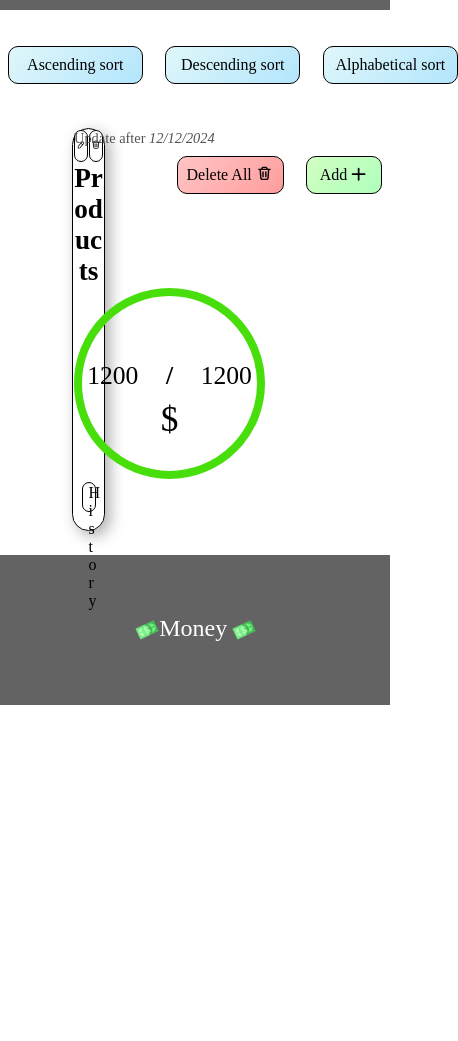
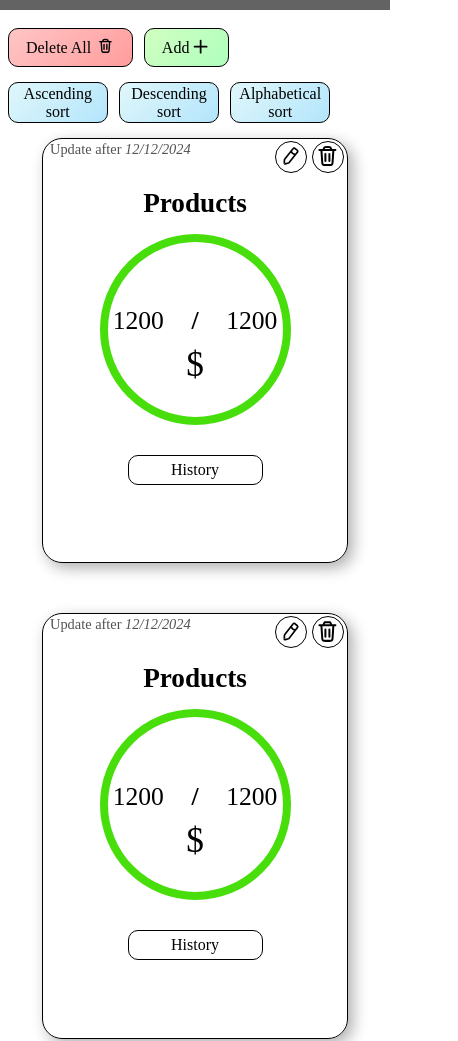
Before and after one commit to zelvet2005/Costs-Observer, a website: page index.html in a window 390 px wide. Shown: the part 65-1106 px from the top of the page, 458 px wide, since content can reach past the window. Before the commit the page ends 844 px from the top, so only its background shows below. Drawn offline with Linux system fonts and the light colour scheme.

Commit message:
made responsive interface for phones

```diff
--- a/index.html
+++ b/index.html
@@ -58,6 +58,72 @@
             </button>
           </div>
           <h2>Products</h2>
+          <div class="balance-container">
+            <div class="balance-limit">
+              <input
+                class="balance"
+                type="number"
+                value="1200"
+                min="1"
+                max="99999"
+              />
+              <b>/</b>
+              <input disabled value="1200" class="limit" />
+            </div>
+            <span class="currency">$</span>
+          </div>
+          <div class="history-container">
+            <button class="history">History</button>
+          </div>
+        </div>
+        <div class="costs-observer">
+          <span class="date-label">Update after <i>12/12/2024</i></span>
+          <div class="costs-observer-btns-panel">
+            <button class="delete-btn">
+              <img
+                src="./images/trashbucket.svg"
+                alt="trash bucket"
+                draggable="false"
+              />
+            </button>
+            <button class="edit-btn">
+              <img src="./images/pencil.svg" alt="pencil" draggable="false" />
+            </button>
+          </div>
+          <h2>Products</h2>
+          <div class="balance-container">
+            <div class="balance-limit">
+              <input
+                class="balance"
+                type="number"
+                value="1200"
+                min="1"
+                max="99999"
+              />
+              <b>/</b>
+              <input disabled value="1200" class="limit" />
+            </div>
+            <span class="currency">$</span>
+          </div>
+          <div class="history-container">
+            <button class="history">History</button>
+          </div>
+        </div>
+        <div class="costs-observer">
+          <span class="date-label">Update after <i>12/12/2024</i></span>
+          <div class="costs-observer-btns-panel">
+            <button class="delete-btn">
+              <img
+                src="./images/trashbucket.svg"
+                alt="trash bucket"
+                draggable="false"
+              />
+            </button>
+            <button class="edit-btn">
+              <img src="./images/pencil.svg" alt="pencil" draggable="false" />
+            </button>
+          </div>
+          <h2>AAAAAAAAAAAAAAAAAAAAAAAAAAAAAAAAAAAAAAAA</h2>
           <div class="balance-container">
             <div class="balance-limit">
               <input
--- a/style.css
+++ b/style.css
@@ -108,8 +108,8 @@
 }
 
 .costs-observer {
-  width: 20%;
-  min-height: 400px;
+  width: 300px;
+  height: 420px;
   padding: 0.5%;
   border: 1px solid black;
   border-radius: 20px;
@@ -421,3 +421,83 @@ dialog {
     transform: rotate(25deg);
   }
 }
+
+/* mobile */
+@media (max-width: 1450px) {
+  .quotes {
+    font-size: 1.3rem;
+  }
+}
+@media (max-width: 1250px) {
+  .quotes {
+    font-size: 1.1rem;
+  }
+}
+@media (max-width: 1075px) {
+  .quotes {
+    width: 25%;
+  }
+}
+@media (max-width: 900px) {
+  .quotes {
+    width: 30%;
+    margin: 0 2%;
+  }
+  .date-label {
+    margin-left: 5px;
+  }
+}
+@media (max-width: 725px) {
+  .btns {
+    display: grid;
+    grid-template-areas:
+      "manage-btns"
+      "sort-btns";
+    grid-template-rows: 55px 55px;
+    margin-top: 10px;
+  }
+  .sort-btns {
+    grid-area: sort-btns;
+    gap: 3%;
+  }
+  .manage-btns {
+    grid-area: manage-btns;
+    gap: 3%;
+  }
+  .sort-btns > button,
+  .manage-btns > button {
+    height: 70%;
+  }
+  .sort-btns > button,
+  .delete-all-btn {
+    width: 125px;
+  }
+  .quotes {
+    width: 35%;
+  }
+}
+@media (max-width: 625px) {
+  .quotes {
+    width: 42%;
+  }
+}
+@media (max-width: 525px) {
+  .quotes {
+    width: 50%;
+  }
+}
+@media (max-width: 450px) {
+  .quotes {
+    width: 60%;
+  }
+}
+@media (max-width: 410px) {
+  .sort-btns > button {
+    width: 100px;
+    height: 75%;
+  }
+  .quotes {
+    width: 65%;
+  }
+}
+/* mobile */
```
